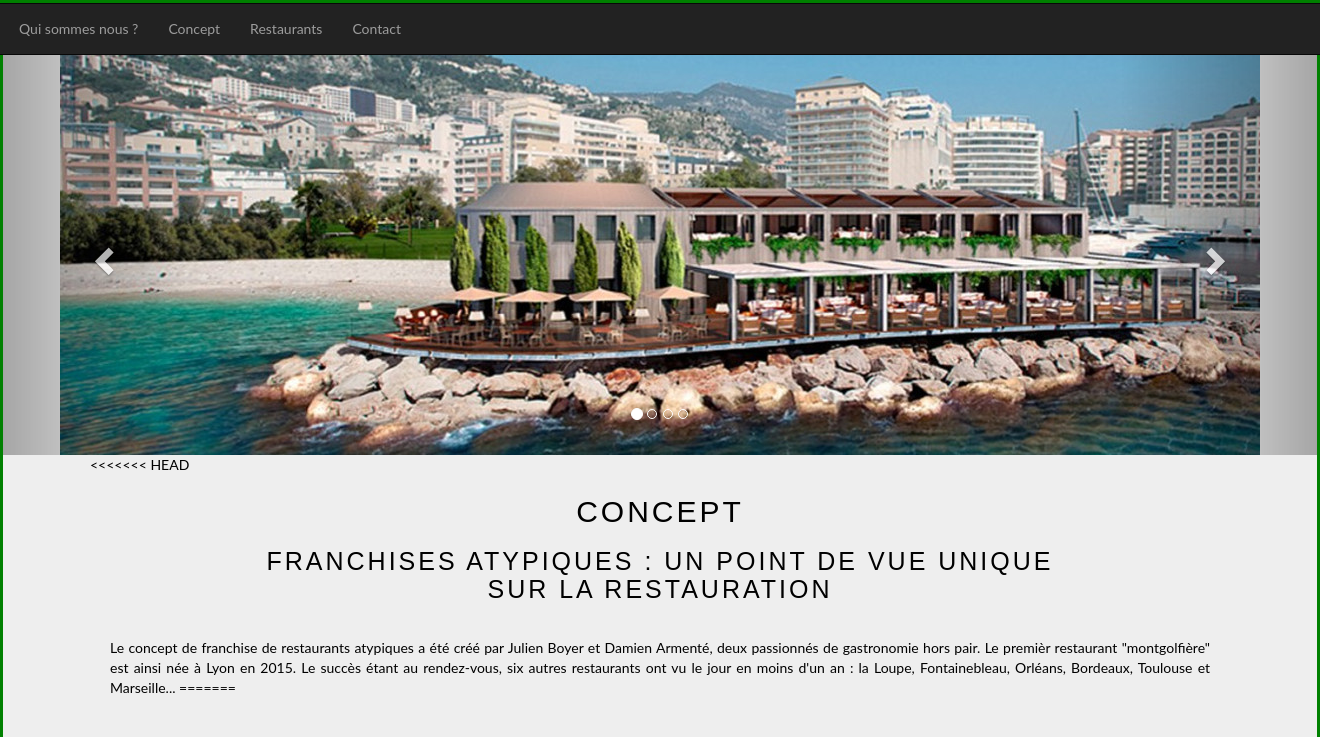
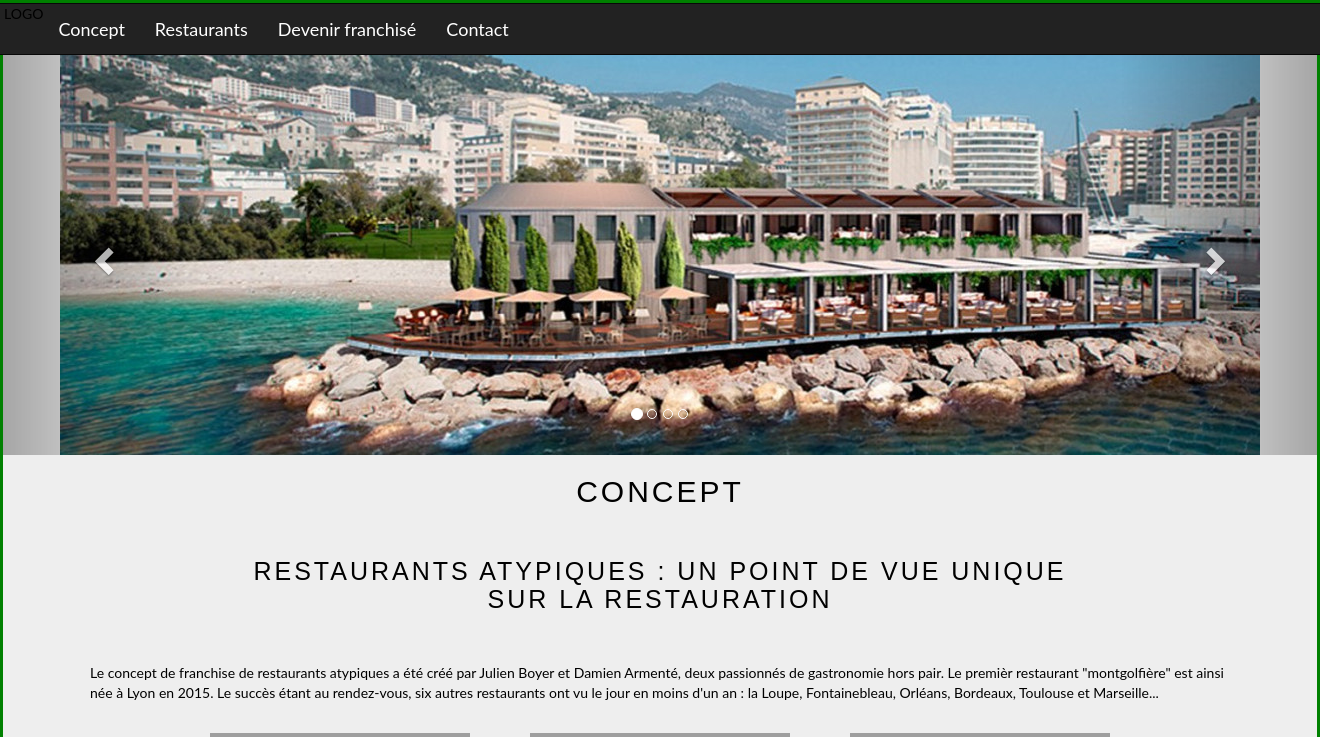
Before and after one commit to fouv/Static-Website-html-css, a PHP site: page / in a window 1320 px wide. Shown: the top 737 px of the page. Run offline with PHP 8.4, Linux system fonts and the light colour scheme; some libraries are stand-ins or nearby versions; grey boxes are pictures that could not be loaded.

Commit message:
new commit

```diff
--- a/css/style.css
+++ b/css/style.css
@@ -4,6 +4,10 @@
 .navbar {
   margin-bottom: 0px;
   }
+.navbar-inverse .navbar-nav>li>a {
+  color : white;
+  font-size : 18px;
+}
 .carousel-inner{
   background-color: white;
   }
@@ -12,7 +16,7 @@
   text-transform: uppercase;
   font-size: 30px;
   letter-spacing: 3px;
-  margin-bottom: 15px;
+  margin-bottom: 50px;
   text-align: center;
   font-family: "Montserrat", sans-serif;
    }
@@ -23,14 +27,17 @@
     text-transform: uppercase;
     font-size: 25px;
     letter-spacing: 3px;
-    margin-bottom: 15px;
+    margin-bottom: 50px;
     text-align: center;
     font-family: "Montserrat", sans-serif;
   }
+
   p {
     font-size: 14px;
-    padding : 20px;
     text-align: justify;
+    padding : 30px;
+    margin-bottom: 70px;
+    margin-top: 50px;
   }
 
 body{
--- a/inc/footer.php
+++ b/inc/footer.php
@@ -1,5 +1,5 @@
 <div class="row">
 <div class="footer col-xs-12 col-sm-12 col-md-12 col-lg-12">
-
+mentions légales - conditions générales d'utilisation
 </div>
 </div>
--- a/inc/header.php
+++ b/inc/header.php
@@ -10,10 +10,12 @@
     </div>
     <div class="collapse navbar-collapse" id="myNavbar">
         <ul class="nav navbar-nav">
-            <li ><a href="#anchor_who">Qui sommes nous ?</a></li>
+            <li >LOGO</li>
             <li ><a href="#anchor_concept">Concept</a></li>
             <li ><a href="#anchor_restaurants">Restaurants</a></li>
-            <li ><a href="./page/contact.php">Contact</a></li>
+            <li ><a href="">Devenir franchisé</a></li>
+            <li ><a href="">Contact</a></li>
+
         </ul>
     </div>
 </nav>
--- a/page/home.php
+++ b/page/home.php
@@ -41,16 +41,13 @@
       <div class="codrops-top clearfix">
       </div>
       <div>
-<<<<<<< HEAD
-        <h1>Concept</h1>
-          <H2 class="text-center">FRANCHISES ATYPIQUES : UN POINT DE VUE UNIQUE <br>SUR LA RESTAURATION</H2>
-          <p>Le concept de franchise de restaurants atypiques a été créé par Julien Boyer et Damien Armenté, deux passionnés de gastronomie hors pair.
+          <h1 id="anchor_concept">Concept</h1>
+          <H2 class="text-center">RESTAURANTS ATYPIQUES : UN POINT DE VUE UNIQUE <br>SUR LA RESTAURATION</H2>
+          Le concept de franchise de restaurants atypiques a été créé par Julien Boyer et Damien Armenté, deux passionnés de gastronomie hors pair.
              Le premièr restaurant "montgolfière" est ainsi née à Lyon en 2015. Le succès étant au rendez-vous, six autres restaurants ont vu le jour en moins d'un an : la Loupe, Fontainebleau, Orléans,
               Bordeaux, Toulouse et Marseille...
 
-=======
-        <h1 id="anchor_concept">Concept</h1>
->>>>>>> 2d64c3b699ee657bf75813c7b0ecdccc6d11fb68
+
       </div>
       <div class="wrapper">
         <ul class="stage clearfix">
@@ -62,7 +59,7 @@
                 <header>
                   <h1>INATTENDU</h1>
                                 </header>
-                <p>
+              <p>
                 Que diriez-vous de vous envoler en montgolfière pour manger des plats soigneusement cuisinés par une chef en survolant les plus beaux
                     paysages en Rhone-Alpes ?
                 </p>
@@ -105,42 +102,27 @@
     <!--Presentation -->
     <div class="row">
         <div class="col-xs-12 col-sm-12 col-md-12 col-lg-12">
-            <div class="jumbotron" >
-                <div class="container">
-<<<<<<< HEAD
-                    <h1>Qui sommes-nous ?</h1>
-=======
-                    <h1 id="anchor_who">Qui sommes-nous ?</h1>
->>>>>>> 2d64c3b699ee657bf75813c7b0ecdccc6d11fb68
-
-                    <img src="images/damien_armente.jpg" class="img-circle" alt="Damien Armenté" width="128" height="128">_
-
-                    <p class="text-justify">lusieurs variations de Lorem Ipsum peuvent
-                        être trouvées ici ou là, mais la majeure partie d'entre elles a été altérée par l'addition
-                        d'humour ou de mots aléatoires qui ne ressemblent pas une seconde à du texte standard.
-                        Si vous voulez utiliser un passage du Lorem Ipsum, vous devez être sûr qu'il n'y a rien
-                        d'embarrassant caché dans le texte. Tous les générateurs de Lorem Ipsum sur Internet
-                        tendent à reproduire le même extrait sans fin, ce qui fait de lipsum.com
-                        le seul vrai générateur de Lorem Ipsum. Iil utilise un dictionnaire de plus de
-                        200 mots latins.</p>
-                    <img src="images/julien.png" class="img-circle" alt="Julien Boyer" width="128" height="128">
-
-                    <p class="text-justify">lusieurs variations de Lorem Ipsum peuvent
-                        être trouvées ici ou là, mais la majeure partie d'entre elles a été altérée par l'addition
-                        d'humour ou de mots aléatoires qui ne ressemblent pas une seconde à du texte standard.
-                        Si vous voulez utiliser un passage du Lorem Ipsum, vous devez être sûr qu'il n'y a rien
-                        d'embarrassant caché dans le texte. Tous les générateurs de Lorem Ipsum sur Internet
-                        tendent à reproduire le même extrait sans fin, ce qui fait de lipsum.com
-                        le seul vrai générateur de Lorem Ipsum. Iil utilise un dictionnaire de plus de
-                        200 mots latins.</p>
-                </div>
+              <h1 id="anchor_who">Qui sommes-nous ?</h1>
+        </div>
+         <div class="row">
+             <div class="col-xs-8 col-sm-8 col-md-8 col-lg-8">
+                 <h2> Damien Armenté </h2>
+             </div>
+             <div class="col-xs-4 col-sm-4 col-md-4 col-lg-4">
+                 <img src="images/damien_armente.jpg" class="img-circle" alt="Damien Armenté" width="128" height="128">_
+             </div>
+         </div>
+        <div class="row">
+            <div class="col-xs-8 col-sm-8 col-md-8 col-lg-8">
+               <h2> Julien Boyen </h2>
+            </div>
+            <div class="col-xs-4 col-sm-4 col-md-4 col-lg-4">
+                <img src="images/julien.png" class="img-circle" alt="Julien Boyer" width="128" height="128">
+            </div>
+        </div>
 
 
 
 
-            </div>
-        </div>
-    </div>
     <!-- end of presentation -->
-
     <title>Créer une carte API Google Maps Version 3</title>
```
